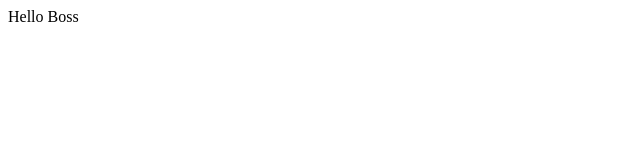
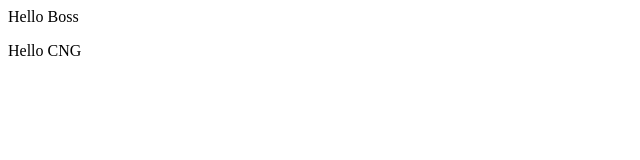
Before and after one commit to dhoptem98/localrepo, a plain HTML site: page index.html in a window 1280 px wide. Shown: the full height of the page, 0-640 px from the left. Drawn offline with Linux system fonts and the light colour scheme.

Commit message:
cng added

```diff
--- a/index.html
+++ b/index.html
@@ -1 +1,2 @@
 <p>Hello Boss<p>
+<p>Hello CNG<p>
```
